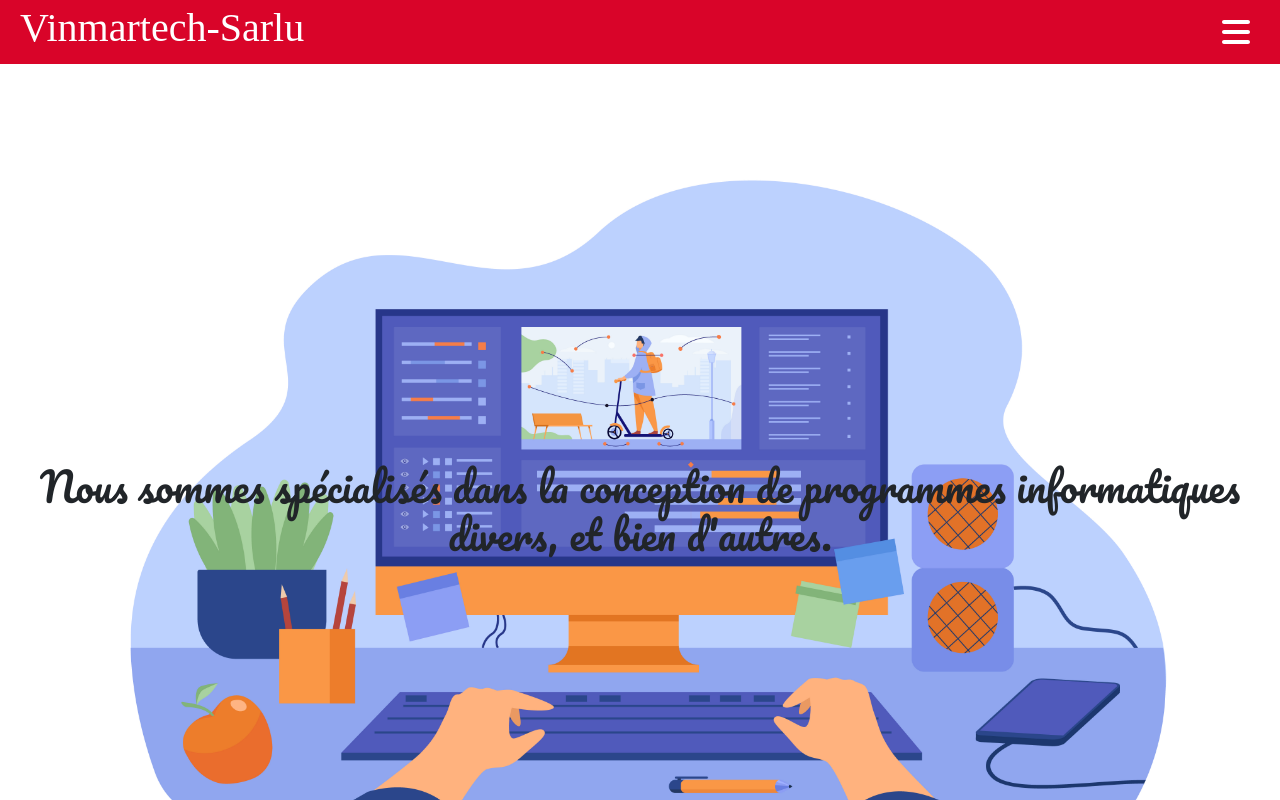
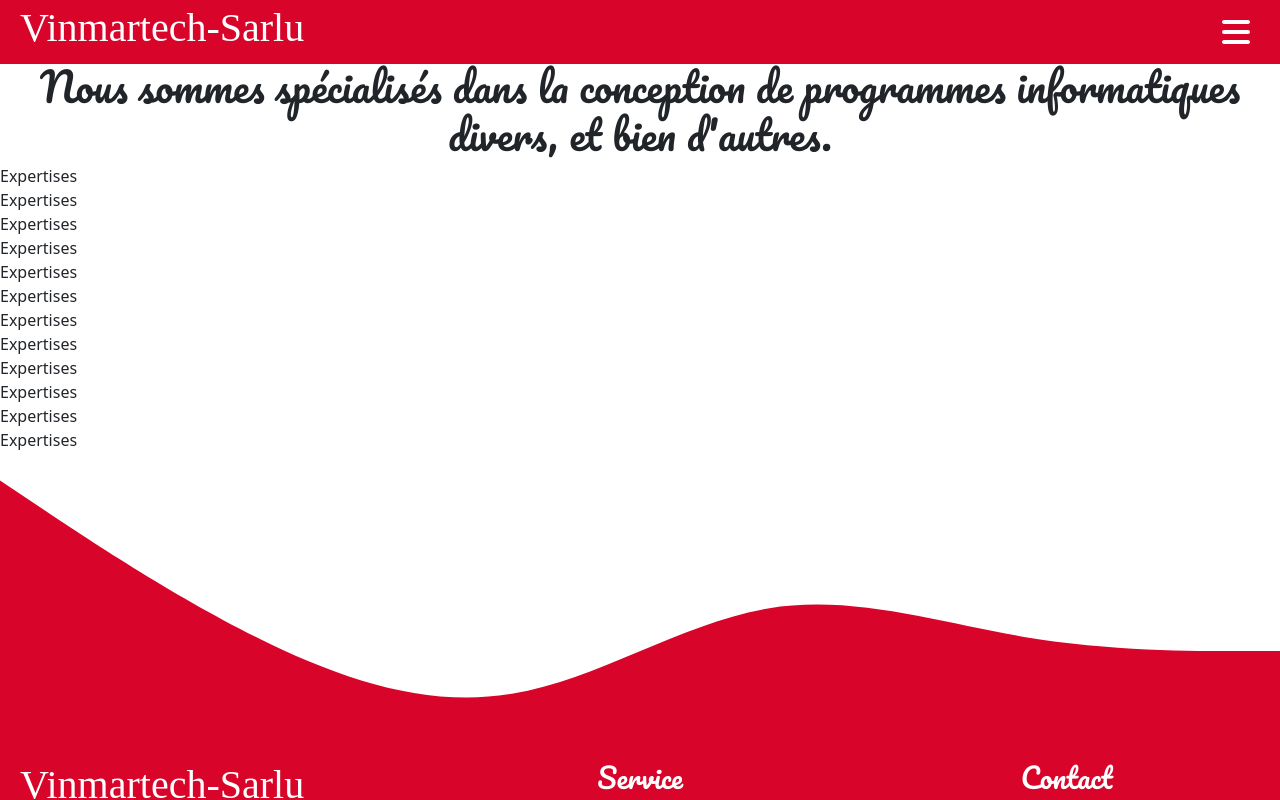
Before and after one commit to Alphonse-K/vinmartech, a React (Create React App) app: page /expertises in a window 1280 px wide. Shown: the top 800 px of the page. Built offline with nearby package versions, Linux system fonts and the light colour scheme; a web font is replaced by a local one.

Commit message:
updates to the home and expertises component

```diff
--- a/src/components/Expertises.js
+++ b/src/components/Expertises.js
@@ -9,7 +9,6 @@ export default function Expertises() {
     <div>
         <Navbar/>
         <div className='expertise-header'>
-          <img src={require('../img/monitor.jpg')} />
           <h1>Nous sommes spécialisés dans la conception de programmes informatiques divers, et bien d'autres.</h1>
         </div>
         <div>Expertises</div>
--- a/src/components/Home.js
+++ b/src/components/Home.js
@@ -153,7 +153,6 @@ export default function Home() {
           <img className='col-xs-12 col-sm-12 col-md-6 col-lg-6' src={image3} alt='' />
         </div>
       </Slide>
-    {/* <div>Home</div> */}
     <Testimonials />
     <Newsletter />
     <BackToTop />
```
